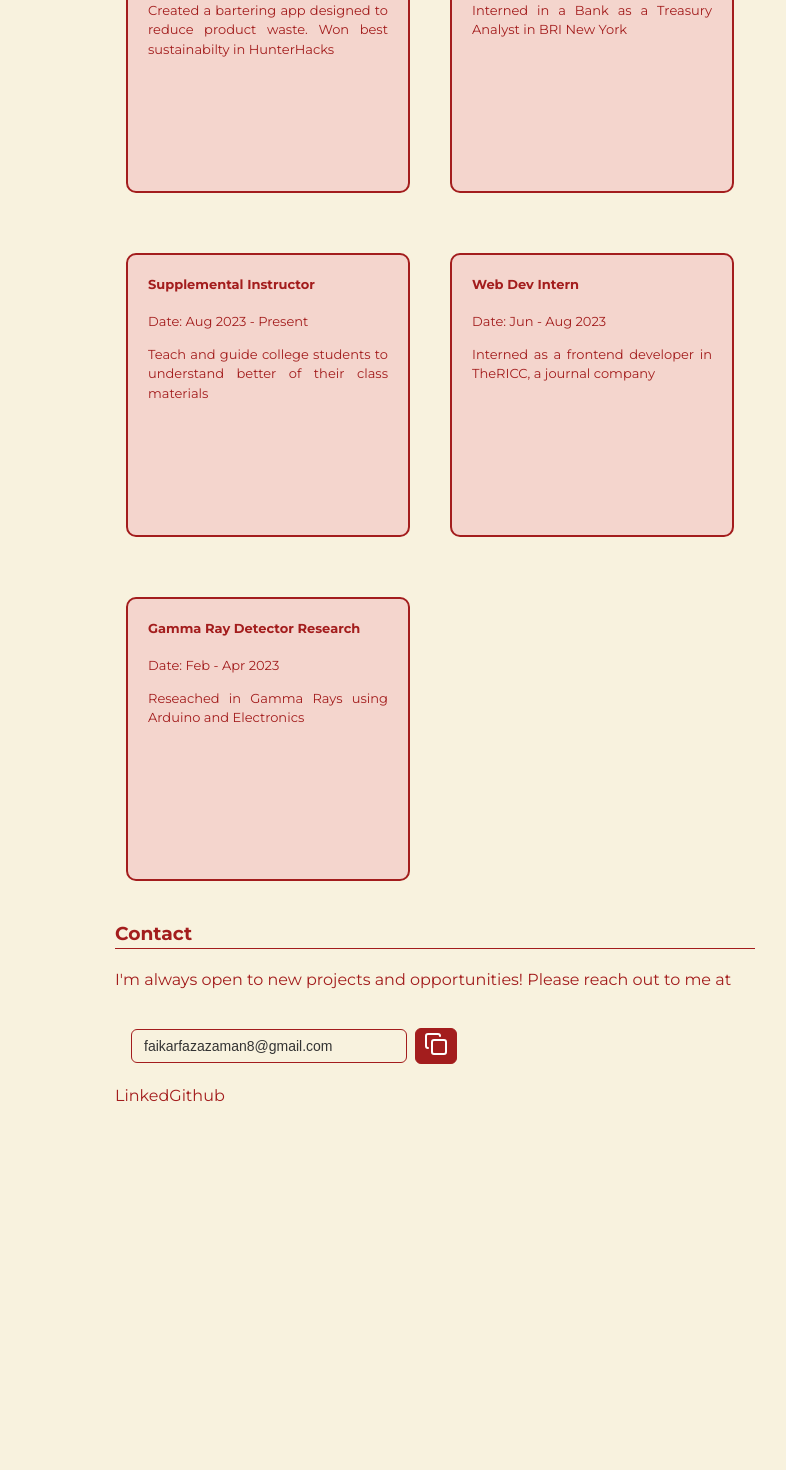
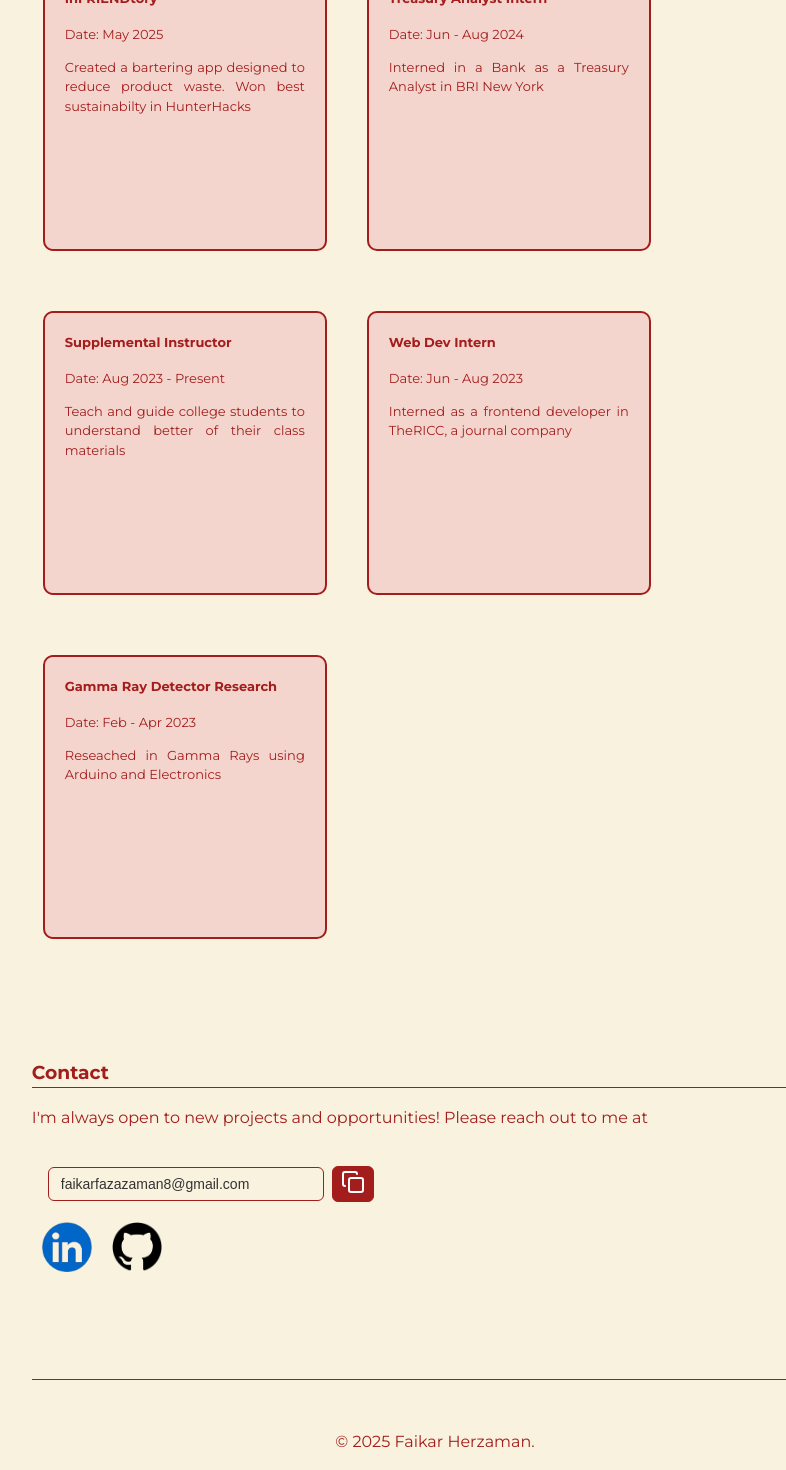
Before and after one commit to faikarf3/faikarf, a React (Vite) app: page / in a window 1280 px wide. Shown: the part 813-2283 px from the top of the page, without its empty margins (205-991 px from the left). Before the commit the page ends 1921 px from the top, so only its background shows below. Built offline with nearby package versions, Linux system fonts and the light colour scheme.

Commit message:
Footer and cotact logo

```diff
--- a/src/App.css
+++ b/src/App.css
@@ -82,7 +82,7 @@ nav {
 }
 
 
-.experiences {
+.experience-list {
   display: flex;
   flex-wrap: wrap;
   gap: 40px;
@@ -158,3 +158,16 @@ nav {
   color: green;
   font-size: 12px;
 }
+
+.contact-link-linkedin {
+  width: 50px;
+  height: 50px;
+}
+.contact-link-github {
+  width: 50px;
+  height: 50px;
+}
+
+.logo-container {
+  margin: 10px;
+}
--- /dev/null
+++ b/src/components/Footer.jsx
@@ -0,0 +1,8 @@
+export default function Footer() {
+    return (
+        <footer>
+            © {new Date().getFullYear()} Faikar Herzaman.
+        </footer>
+    )
+
+};
--- a/src/index.css
+++ b/src/index.css
@@ -21,9 +21,20 @@ a {
 }
 
 body {
-  width: 50%;
+  width: 63%;
   margin: auto;
   text-align: justify;
+}
+
+section {
+  margin-bottom:100px;;
+}
+
+footer {
+  text-align: center;
+  padding: 1rem;
+  border-top: 1px solid #A31D1D;
+  padding-top: 50px;;
 }
 
 
--- a/src/pages/Home.jsx
+++ b/src/pages/Home.jsx
@@ -1,6 +1,10 @@
 import ProjectCard from "../components/ProjectCard"
 import EmailField from "../components/EmailField";
+import Footer from "../components/Footer";
 import { Link } from 'react-router-dom'
+import linkedinlogo from '../assets/images/linkedin.png';
+import githublogo from '../assets/images/github.png'
+
 export default function Home() {
     const projects = [
     {
@@ -56,7 +60,7 @@ export default function Home() {
 
     return (
         <>
-            <div>
+            <section>
                 <h2>
                 Hi, I'm Faikar!
                 </h2>
@@ -66,9 +70,10 @@ export default function Home() {
                 I also teach physics, which keeps me sharp in problem-solving, and write songs as a creative outlet.
                 I'm always open to learn new things in various fields <strong>because as humans we should always strive to learn more!</strong>
                 </p>
-            </div>
+            </section>
+            <section className="experiences">
               <h3 style={{ borderBottom: '1px solid #A31D1D'}}>Experiences</h3>
-            <div className="experiences">
+              <div className="experience-list">
                   {projects.map((proj) => (
                   <ProjectCard
                   key={proj.id}
@@ -80,15 +85,17 @@ export default function Home() {
                   />
                   ))}
               </div>
-            <div className="contact">
+            </section>
+            <section className="contact">
                 <h3 style={{ borderBottom: '1px solid #A31D1D'}}>Contact</h3>
                 <p>I'm always open to new projects and opportunities! Please reach out to me at</p>
                 <div className="contact-links">
                     <EmailField/>
-                    <Link className="contact-link">Linked</Link>
-                    <Link className="contact-link">Github</Link>
+                    <a href="https://www.linkedin.com/in/faikar-fazazaman" target="linkedin" className="logo-container"><img className="contact-link-linkedin"src={linkedinlogo} alt="LinkedIn"></img></a>
+                    <a href="https://github.com/faikarf3" target="linkedin" className="logo-container"><img className="contact-link-github"src={githublogo} alt="Github"></img></a>
                 </div>
-            </div>
+            </section>
+            <Footer />
         </>
     )
 }
--- a/src/pages/Project.jsx
+++ b/src/pages/Project.jsx
@@ -4,26 +4,32 @@ const experiences = [
     {
         id: 7,
         title: "Reading Knack",
+        heading: "PYE Education Center",
         date: "June 2025 - Present",
-        desc: "A full-stack web application for uploading, reading, and quizzing over reading passages. This project demonstrates my skills in modern web development and user experience design."
-    },
+        desc: `ReadingKnack is a web application developed for the PYE Education Center to help students and teachers practice reading comprehension. Built with Django, React, PostgreSQL, and a REST API, the project was developed by a team of five—three members focusing on the backend and two on the frontend.
+        My primary role was on the backend, where I gained valuable experience in REST API development and backend management, which involves tasks such as setting up and maintaining the server,
+        managing databases, ensuring data security, optimizing performance, and integrating the backend with the frontend. I also contributed to the frontend to help improve the overall structure and functionality of the application.`
+
+  },
     {
         id: 6,
         title: "CUNY Tech Prep Fellowship",
         date: "May 2025 - Present",
-        desc: "Part of Cohort 11 of CUNY Tech Prep. Creating projects together and technical interview prep. This fellowship has been instrumental in developing my technical skills and preparing for software engineering roles."
+        desc: "I am part of Cohort 11 of CUNY Tech Prep, a fellowship focused on building projects collaboratively and preparing for technical interviews. This program has been instrumental in enhancing my technical skills and equipping me for software engineering roles. Through CTP, I participated in their hackathon and is currently in their web development course, gaining both practical experience and deeper knowledge in the field.."
     },
     {
         id: 5,
         title: "InFRIENDtory",
+        heading: "HunterHacks 2025",
         date: "May 2025",
         desc: `InFRIENDtory is a bartering app that lets users trade used furniture or pretty much anything, and it's designed with college students in mind. It actually started as a hackathon project under the name FridgeFriends, where the original idea was to help reduce food waste by allowing people to trade extra food instead of throwing it out.
                      But as our team discussed it more, we felt the concept could be broader—so we turned it into InFRIENDtory, opening it up for all kinds of item trading.
                     This was my very first hackathon (shoutout to HunterHacks), and honestly, it was such a new and exciting experience. We ended up winning Best Sustainability, which was a huge bonus!
                     One of the first big challenges was just deciding what to build. We wanted something meaningful but also small enough to finish in three days. A bartering app seemed like the perfect balance—it tackled a real-world issue (food waste) and gave us the chance to learn new tech like app development and relational databases.
                     We chose to build it with Next.js, which none of us had used before, so it was a great opportunity to learn something new. My friend Kris and I focused on the app development side, while our other two teammates handled UI/UX design and project management. For the backend and database, we went with Supabase since the logic was pretty simple and we needed something we could realistically finish within the hackathon timeline.
-                    We designed the database schema from scratch—my first time ever doing that—and built a working app connected to it. It was a super fun experience overall, and I also got to see what other teams built, which honestly taught me a lot too.`
-    },
+                    We designed the database schema from scratch—my first time ever doing that—and built a working app connected to it. It was a super fun experience overall, and I also got to see what other teams built, which honestly taught me a lot too.`,
+        link: "https://fridge-friends.vercel.app/",         },
+
     {
         id: 4,
         title: "Treasury Analyst Intern",
@@ -63,6 +69,8 @@ export default function Project() {
     return (
         <div className="project-detail">
             <h1>{experience.title}</h1>
+            <h3> {experience.heading}</h3>
+            <a href={experience.link} alt="InFRIENDtory"><p>{experience.link}</p></a>
             <p><strong>Date:</strong> {experience.date}</p>
             <p>{experience.desc}</p>
         </div>
```
Also changed, not shown: src/assets/images/github.png (added), src/assets/images/linkedin.png (added). Lines whose indentation alone changed are shown as unchanged.
